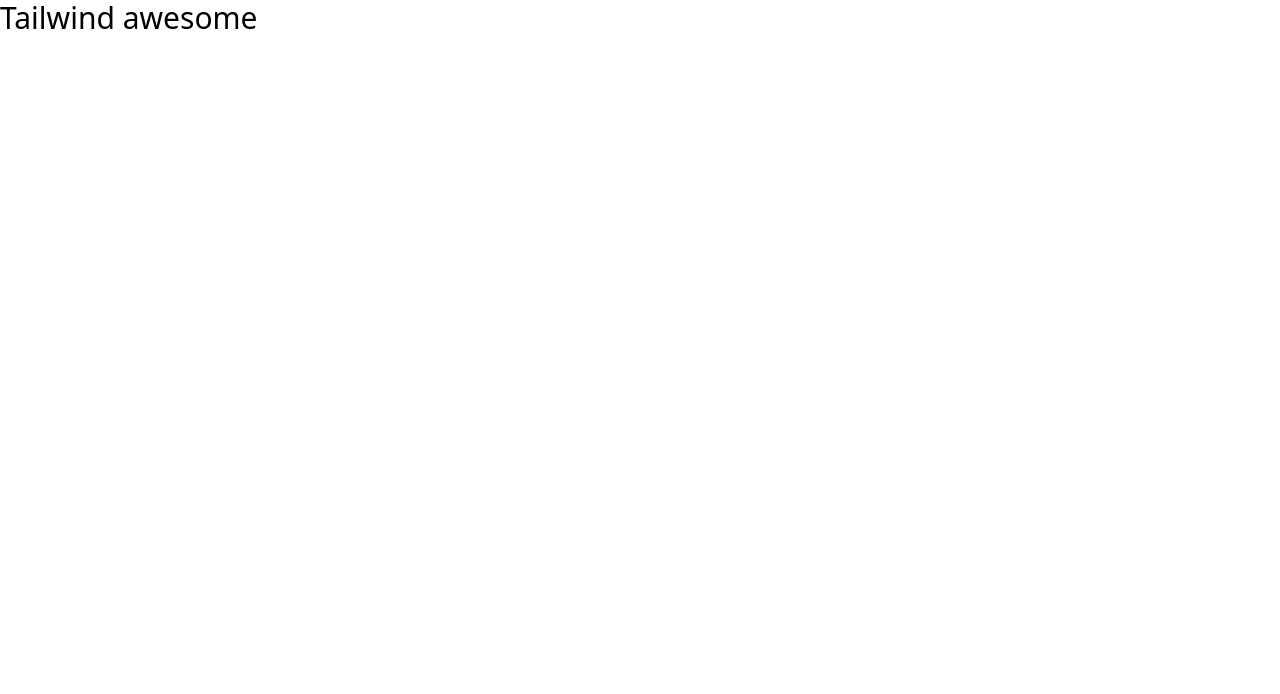
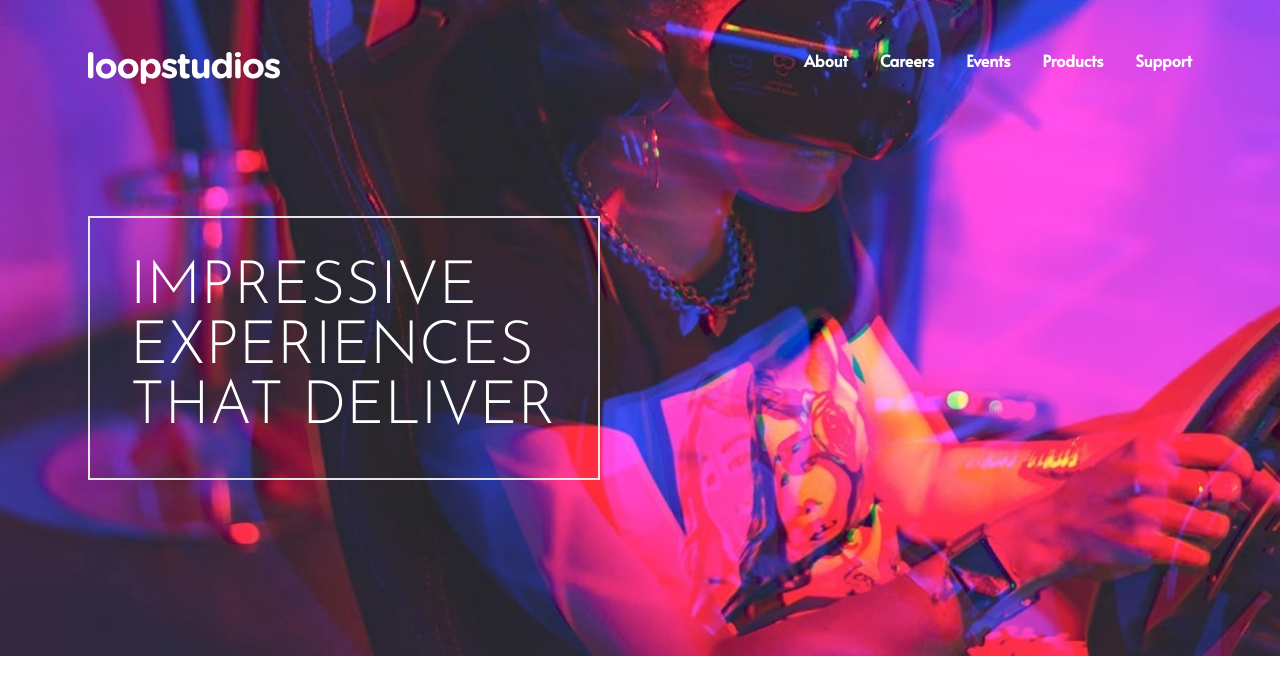
Before and after one commit to michaelvassilyevmvc/webloopstudios, a website: page index.html in a window 1280 px wide. Drawn offline with Linux system fonts and the light colour scheme.

Commit message:
Imp. Section Hero

```diff
--- a/index.html
+++ b/index.html
@@ -6,9 +6,62 @@
           content="width=device-width, user-scalable=no, initial-scale=1.0, maximum-scale=1.0, minimum-scale=1.0">
     <meta http-equiv="X-UA-Compatible" content="ie=edge">
     <link rel="stylesheet" href="css/style.css">
+    <link href="https://fonts.googleapis.com/css2?family=Josefin+Sans:wght@300&display=swap" rel="stylesheet">
+    <link href="https://fonts.googleapis.com/css2?family=Alata&display=swap" rel="stylesheet">
     <title>Document</title>
 </head>
 <body>
-<h1 class="text-3xl">Tailwind awesome</h1>
+<!--Hero Section-->
+<section id="hero">
+    <!--    Hero Container-->
+    <div class="container max-w-6xl mx-auto px-6 py-12">
+        <!--        Menu/Logo Container-->
+        <nav class="flex items-center justify-between font-bold text-white">
+            <!--            Logo-->
+            <img src="images/logo.svg" alt="">
+            <!--            Menu-->
+            <div class="hidden h-10 font-alata md:flex md:space-x-8">
+                <div class="group">
+                    <a href="#">About</a>
+                    <div class="mx-2 group-hover:border-b group-hover:border-blue-50">
+
+                    </div>
+                </div>
+                <div class="group">
+                    <a href="#">Careers</a>
+                    <div class="mx-2 group-hover:border-b group-hover:border-blue-50">
+
+                    </div>
+                </div>
+                <div class="group">
+                    <a href="#">Events</a>
+                    <div class="mx-2 group-hover:border-b group-hover:border-blue-50">
+
+                    </div>
+                </div>
+                <div class="group">
+                    <a href="#">Products</a>
+                    <div class="mx-2 group-hover:border-b group-hover:border-blue-50">
+
+                    </div>
+                </div>
+                <div class="group">
+                    <a href="#">Support</a>
+                    <div class="mx-2 group-hover:border-b group-hover:border-blue-50">
+
+                    </div>
+                </div>
+            </div>
+            <!--            @todo Hamburger Button-->
+        </nav>
+        <!--        @todo - Mobile Menu-->
+        <div class="max-w-lg mt-32 mb-32 p-4 font-sans
+        text-4xl text-white uppercase border-2
+        md:p-10 md:m-32 md:mx-0 md:text-6xl">
+            Impressive Experiences That Deliver
+        </div>
+    </div>
+</section>
+
 </body>
 </html>
--- a/input.css
+++ b/input.css
@@ -1,3 +1,16 @@
 @tailwind base;
 @tailwind components;
 @tailwind utilities;
+
+#hero {
+    background-image: url('../images/desktop/image-hero.jpg');
+    background-repeat: no-repeat;
+    background-size: cover;
+}
+
+@media (max-width: 576px) {
+    #hero {
+        background-image: url('../images/mobile/image-hero.jpg');
+        background-position: center;
+    }
+}
--- a/tailwind.config.js
+++ b/tailwind.config.js
@@ -1,8 +1,19 @@
 /** @type {import('tailwindcss').Config} */
 module.exports = {
-  content: ['./*.html'],
-  theme: {
-    extend: {},
-  },
-  plugins: [],
+    content: ['./*.html'],
+    theme: {
+        screens: {
+            sm: '480px',
+            md: '768px',
+            lg: '976px',
+            xl: '1440px'
+        },
+        extend: {
+            fontFamily: {
+                sans: ['Josefin Sans', 'sans-serif'],
+                alata: ['Alata']
+            }
+        },
+    },
+    plugins: [],
 }
```
Also changed, not shown: css/style.css.
